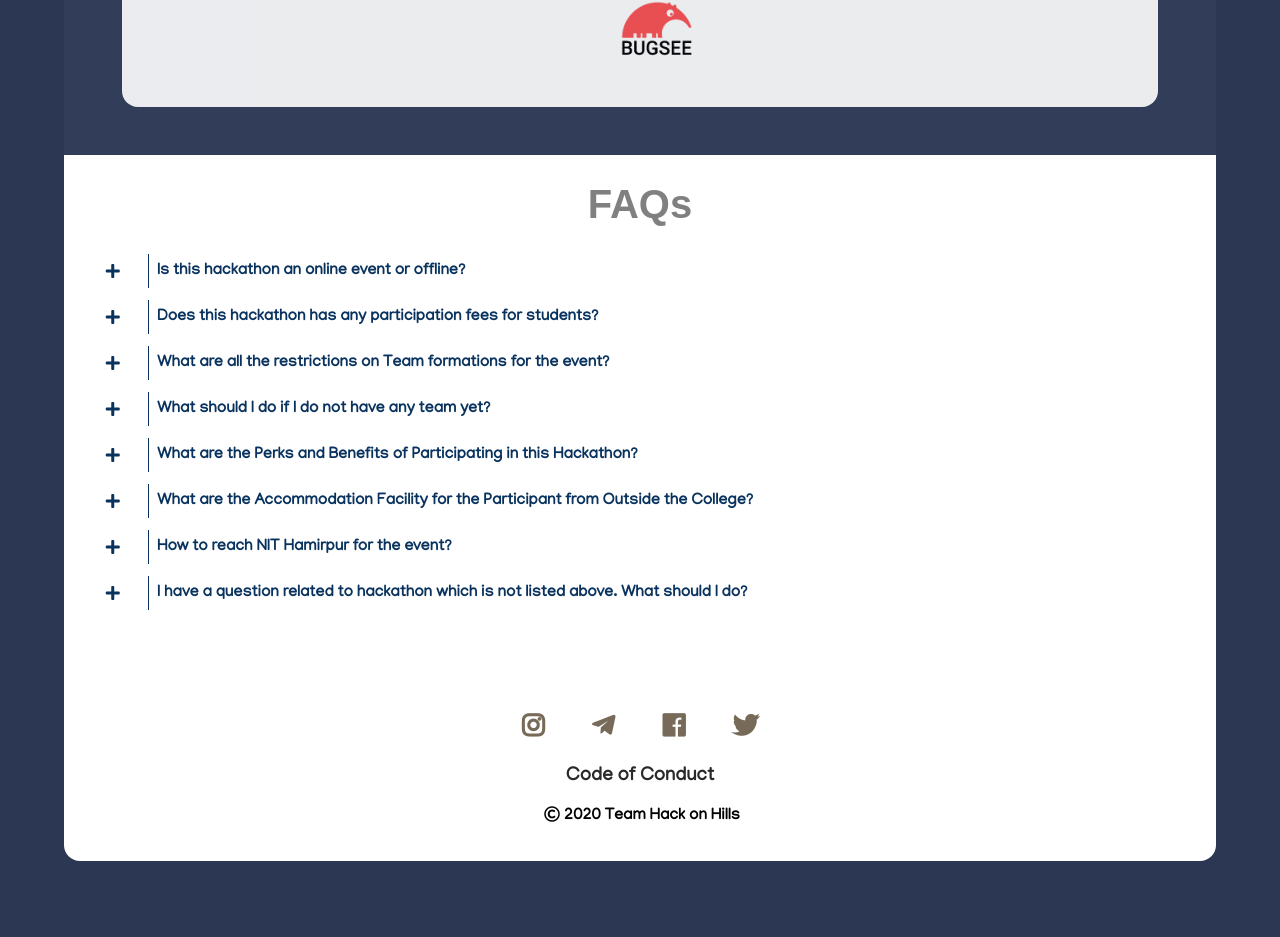
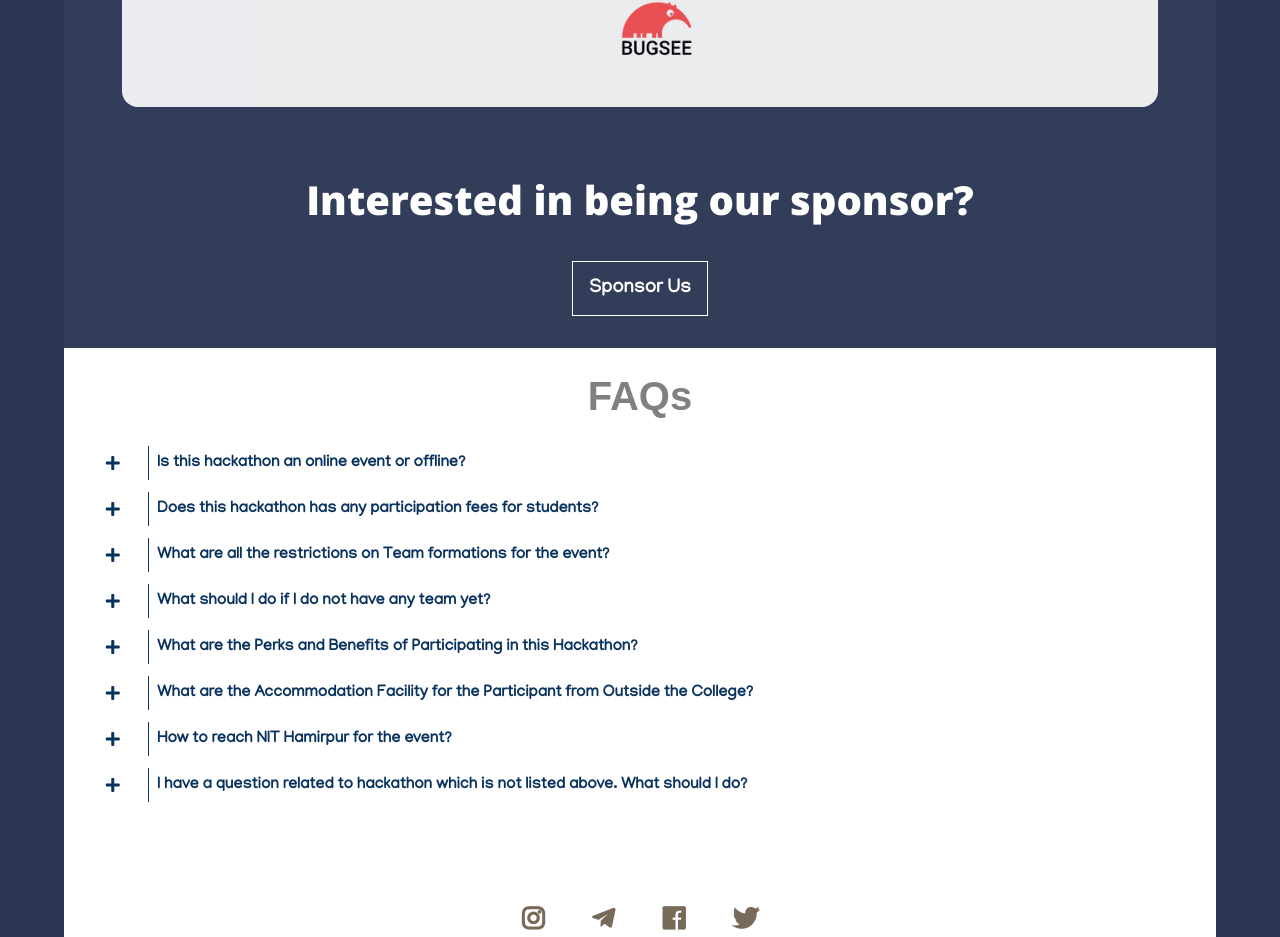
Before and after one commit to SarthakGupta3/hoh, a React (Create React App) app: page / in a window 1280 px wide. Shown: the part 3678-4615 px from the top of the page. Before the commit the page ends 4539 px from the top, so only its background shows below. Built offline with nearby package versions, Linux system fonts and the light colour scheme.

Commit message:
Added Form for Sponsorship

```diff
--- a/src/Components/Sponsors/sponsors.css
+++ b/src/Components/Sponsors/sponsors.css
@@ -35,6 +35,22 @@
     border-radius:1rem;
     width:90%;
     margin:1rem auto;
+}
+
+.Sponsor-us{
+    width:100%;
+    color:white;
+    position: relative;
+    display: flex;
+    z-index: 4;
+    justify-content: center;
+    align-items:center;
+}
+
+#sponsor-us{
+    border:1px solid white;
+    padding:1rem;
+    color:white;
 }
 
 @media screen and (min-width:600px){
--- a/src/Components/Sponsors/sponsors.js
+++ b/src/Components/Sponsors/sponsors.js
@@ -93,6 +93,13 @@ class sponsors extends React.Component{
                </div>
 
             </div>
+                <h2 className={this.state.heading}>Interested in being our sponsor?</h2>
+                <div className="Sponsor-us">
+                    <a href="https://hackonhills.typeform.com/to/XLGvG9" target="blank" id="sponsor-us">Sponsor Us</a>
+                </div>
+                {/* <div className="Apply">
+                    <a href="#devfolio" id="register">Register</a>
+                </div> */}
             </div>
 
         )
```
Also changed, not shown: 16 other files (tests, documents, lock files or other folders).
